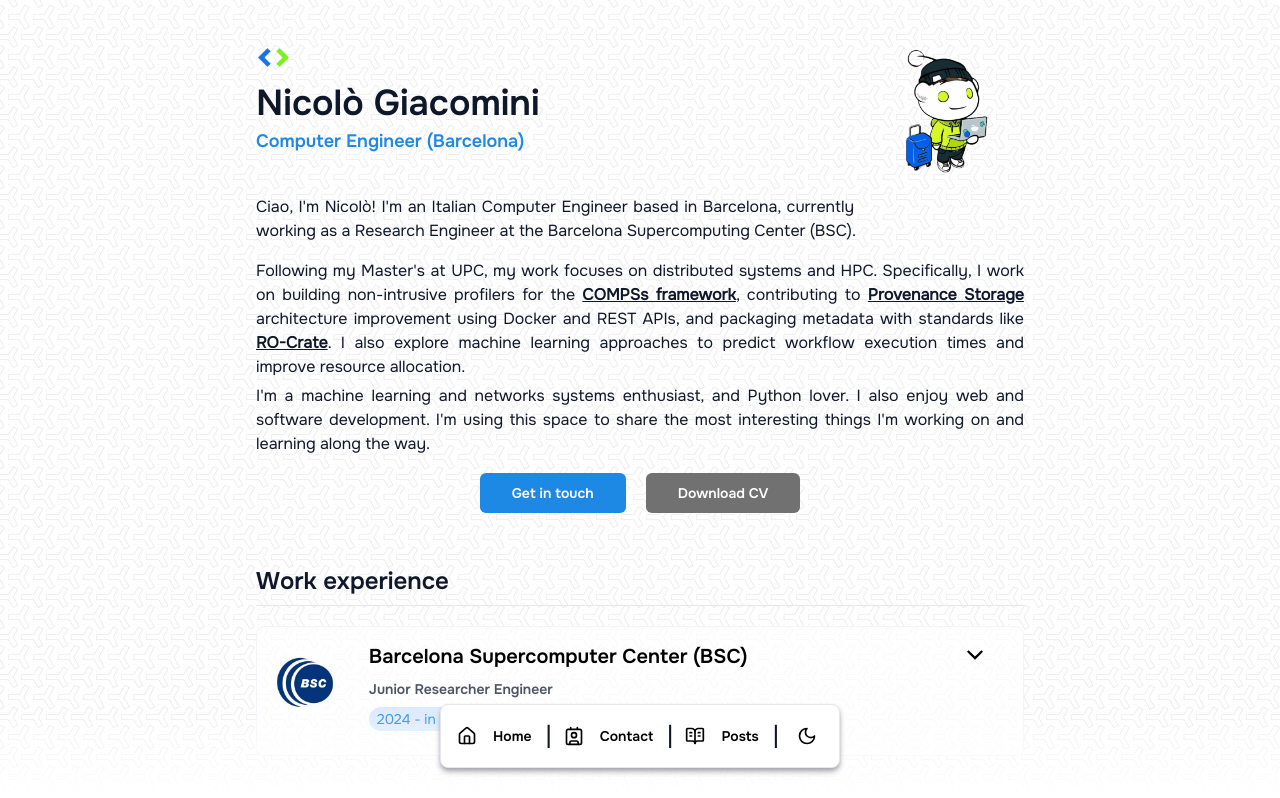
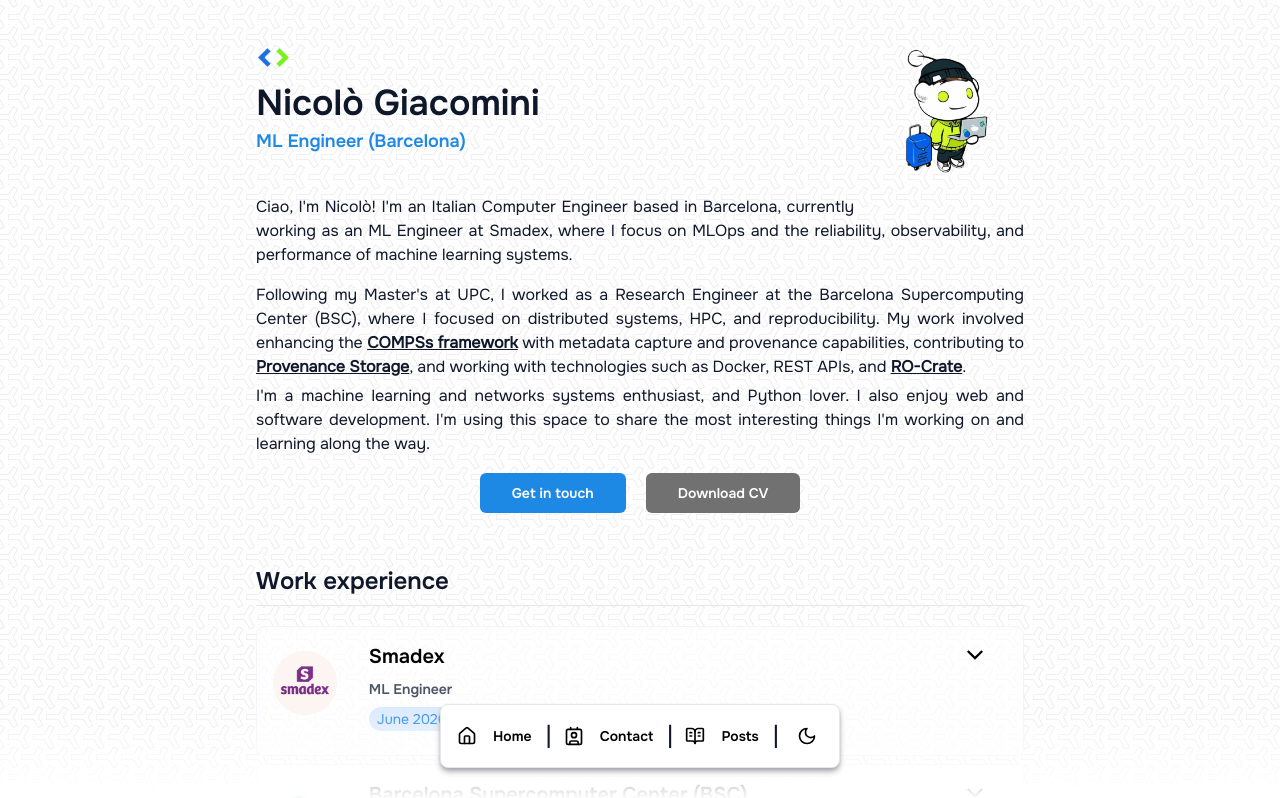
Before and after one commit to nicologiacomini/nicologiacomini.me, a Next.js app: page / in a window 1280 px wide. Shown: the top 798 px of the page. Built offline with nearby package versions, Linux system fonts and the light colour scheme.

Commit message:
update job position

```diff
--- a/src/app/page.tsx
+++ b/src/app/page.tsx
@@ -4,7 +4,6 @@
 import ContactInfo from "@/components/contact-info";
 import TechnicalSkills from "@/components/techincal-skills";
 import { Button } from "@/components/ui/button";
-import Link from "next/link";
 
 
 export async function generateStaticParams(): Promise<{ postId: string }[]> {
@@ -34,18 +33,14 @@
         <Header/>
 
         <section className="mb-10">
-          {/* <h1 className="text-2xl font-[Onest-Bold] mb-1">About me</h1> */}
-          {/* <hr className="h-px bg-gray-200 border-0 dark:bg-gray-500 mb-5 mt-2" /> */}
-            {/* I am Nicolò, I am working at Barcelona Supercomputing Center (BSC) as Junior Research Engineer.
-            I want to use this space as a place to share with you the most interesting and useful things that I am working on and learning.
-            I am a machine learning and networks systems enthusiast, and Python lover. I also enjoy web and software development. I am Italian, and I&apos;m living in Barcelona. */}
+            <p className="text-base text-justify mb-4">
+              Ciao, I&apos;m Nicolò! I&apos;m an Italian Computer Engineer based in Barcelona, currently working as an ML Engineer at Smadex, where I focus on MLOps and the reliability, observability, and performance of machine learning systems.
+            </p>
 
-            <p className="text-base text-justify mb-4">
-              Ciao, I&apos;m Nicolò! I&apos;m an Italian Computer Engineer based in Barcelona, currently working as a Research Engineer at the Barcelona Supercomputing Center (BSC).
+            <p className="text-base text-justify">
+              Following my Master&apos;s at UPC, I worked as a Research Engineer at the Barcelona Supercomputing Center (BSC), where I focused on distributed systems, HPC, and reproducibility. My work involved enhancing the <a href="https://compss-doc.readthedocs.io/en/stable/" className="font-semibold underline">COMPSs framework</a> with metadata capture and provenance capabilities, contributing to <a href="https://github.com/crs4/provenance-storage" className="font-semibold underline">Provenance Storage</a>, and working with technologies such as Docker, REST APIs, and <a href="https://www.researchobject.org/ro-crate/" className="font-semibold underline">RO-Crate</a>.
             </p>
-            <p className="text-base text-justify">
-              Following my Master&apos;s at UPC, my work focuses on distributed systems and HPC. Specifically, I work on building non-intrusive profilers for the <a href="https://compss-doc.readthedocs.io/en/stable/" className="font-semibold underline">COMPSs framework</a>, contributing to <a href="https://github.com/crs4/provenance-storage" className="font-semibold underline">Provenance Storage</a> architecture improvement using Docker and REST APIs, and packaging metadata with standards like <a href="https://www.researchobject.org/ro-crate/" className="font-semibold underline">RO-Crate</a>. I also explore machine learning approaches to predict workflow execution times and improve resource allocation.
-            </p>
+
             <p className="text-base text-justify">
               I&apos;m a machine learning and networks systems enthusiast, and Python lover. I also enjoy web and software development. I&apos;m using this space to share the most interesting things I&apos;m working on and learning along the way.
             </p>
@@ -72,7 +67,9 @@
           <h1 className="text-2xl font-[Onest-Bold] mb-1 mt-10">Work experience</h1>
           <hr className="h-px bg-gray-200 border-0 dark:bg-gray-500 mb-5 mt-2" />
 
-          <ExperienceCard company="Barcelona Supercomputer Center (BSC)" position="Junior Researcher Engineer" dates="2024 - in progress" description={["**Group:** Workflow and Distributed Computing", "**Team:** Provenance, Metadata and Reproducibility", "**Description:** Working on enhancing reproducibility and traceability in HPC environments by developing metadata capture, storage, and workflow integration within the COMPSs framework"]} linkCompany="https://bsc.es/" img="/experience/bsc.jpg"/>
+          <ExperienceCard company="Smadex" position="ML Engineer" dates="June 2026 - in progress" description={["**Group:** ML department", "**Team:** MLOps", "**Description:** Monitoring and ensuring the performance, reliability, and observability of ML models and their infrastructure. Designing and implementing ML-specific metrics, alerts, and monitoring systems to proactively detect performance degradation and infrastructure issues."]} linkCompany="https://smadex.com/" img="/experience/smadex.jpeg"/>
+
+          <ExperienceCard company="Barcelona Supercomputer Center (BSC)" position="Junior Researcher Engineer" dates="June 2024 - June 2026" description={["**Group:** Workflow and Distributed Computing", "**Team:** Provenance, Metadata and Reproducibility", "**Description:** Working on enhancing reproducibility and traceability in HPC environments by developing metadata capture, storage, and workflow integration within the COMPSs framework"]} linkCompany="https://bsc.es/" img="/experience/bsc.jpg"/>
         </section>
 
         <section className="mb-10">
--- a/src/components/header.tsx
+++ b/src/components/header.tsx
@@ -7,7 +7,7 @@
             <Image src="/dark-profile.png" alt="profile" width={150} height={150} className="hidden dark:block max-w-full rounded-full float-right mb-5 ml-5 w-[150px] max-xsm:w-[80px]"/>
             <Image src="/light-profile.png" alt="profile" width={150} height={150} className="block dark:hidden max-w-full rounded-full float-right mb-5 ml-5 w-[150px] max-xsm:w-[80px]"/>
             <h1 className="font-[Onest-Bold] mb-1 text-4xl"><Image className="logo mb-2" src="/logo.png" alt="logo" height={35} width={35}/>Nicolò Giacomini</h1>
-            <h4 className="text-a-hover-color font-[Onest-Bold]">Computer Engineer (Barcelona)</h4>
+            <h4 className="text-a-hover-color font-[Onest-Bold]">ML Engineer (Barcelona)</h4>
         </header>
     );
 };
```
Also changed, not shown: public/experience/smadex.jpeg (added).
